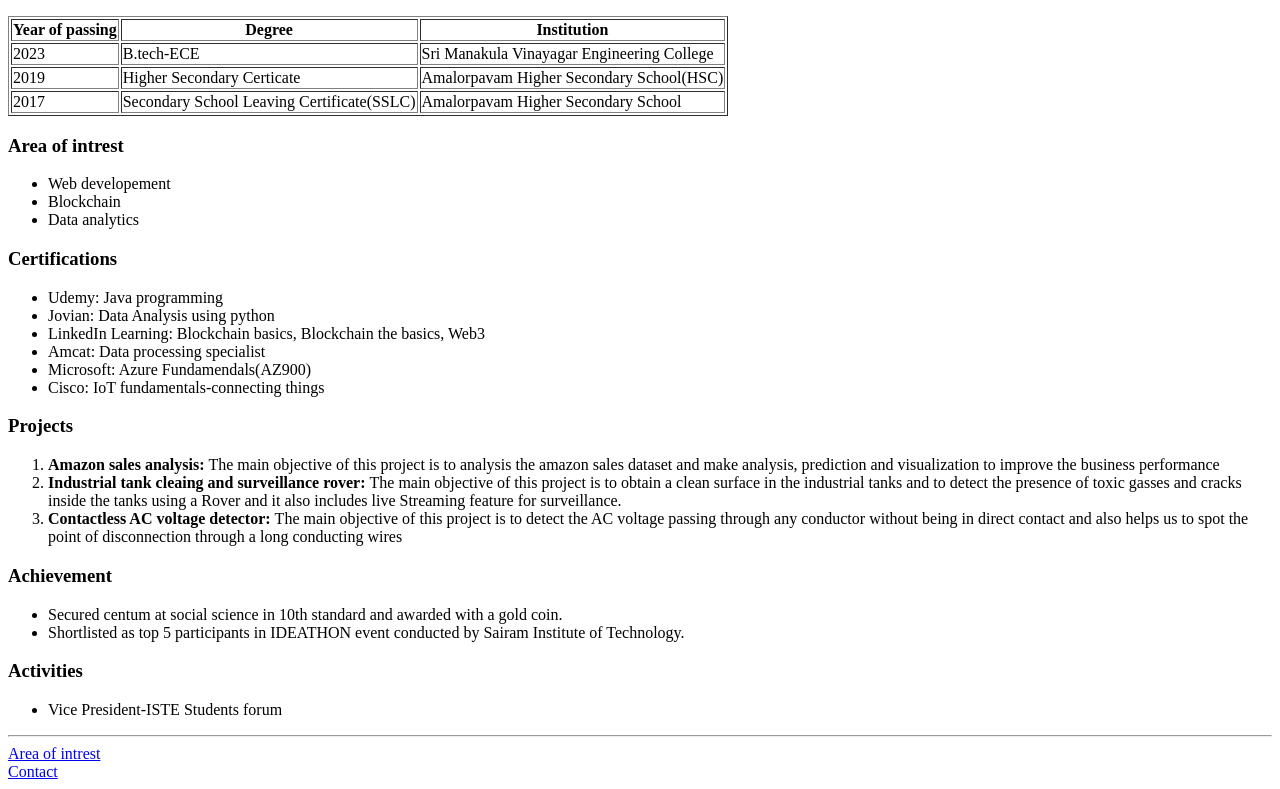
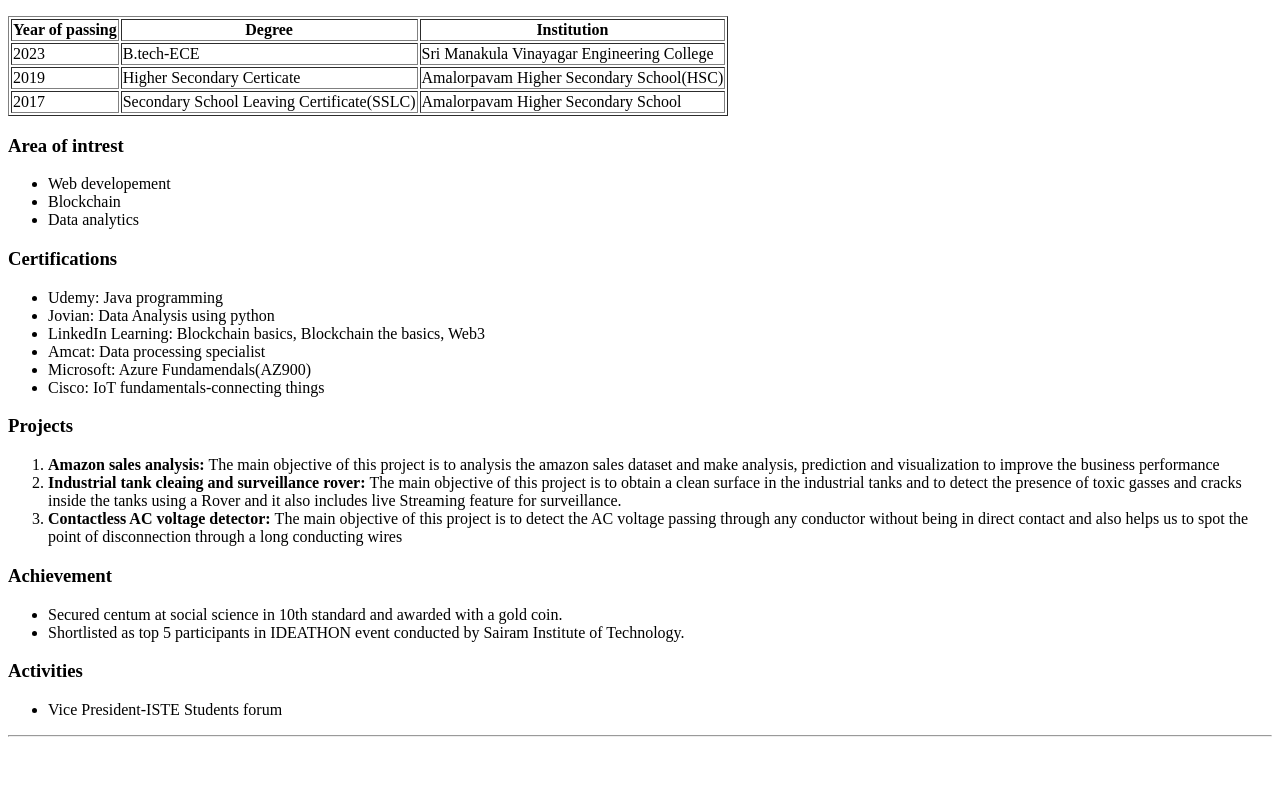
Before and after one commit to agarvin2002/resume, a plain HTML site: page index.html in a window 1280 px wide. Shown: the part 606-1395 px from the top of the page. After the commit the page ends 1351 px from the top, so only its background shows below. Drawn offline with Linux system fonts and the light colour scheme.

Commit message:
Update index.html

```diff
--- a/index.html
+++ b/index.html
@@ -100,8 +100,5 @@
         <li>Vice President-ISTE Students forum</li>
     </ul>
     <hr>
-    <a href="area of intrest.html">Area of intrest</a>
-    <br>
-    <a href="contact.html">Contact</a>
 </body>
 </html>
```
